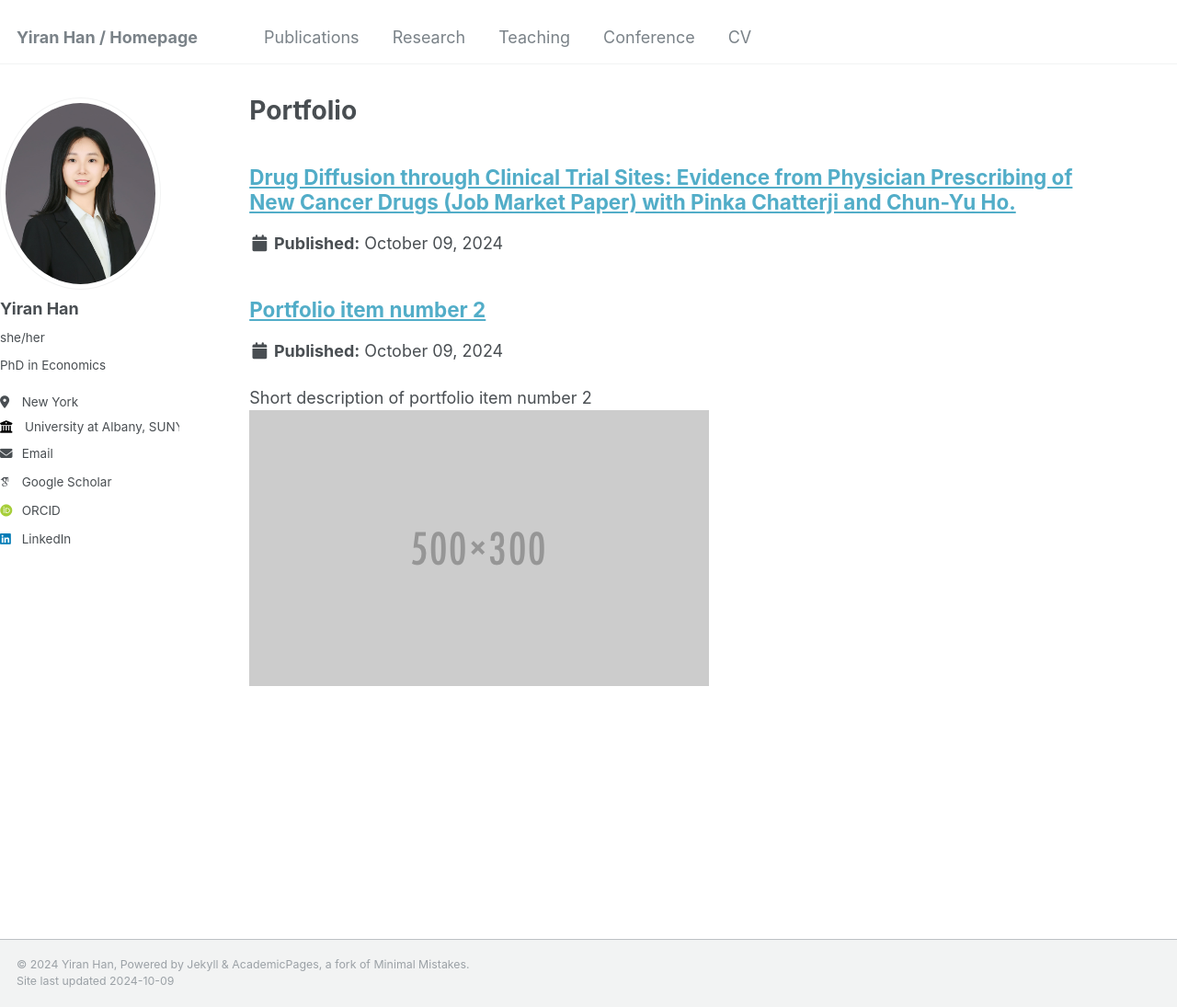
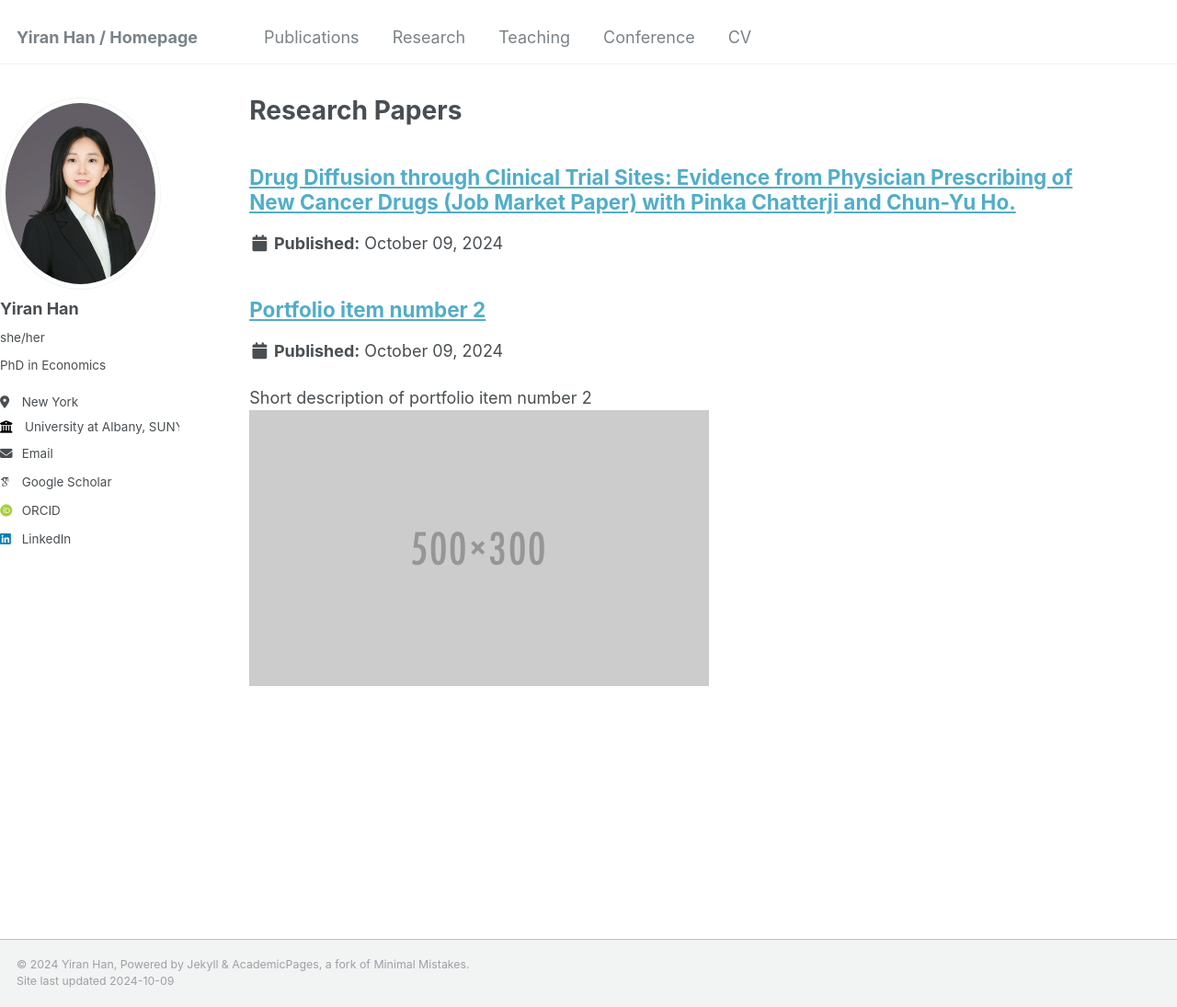
Before and after one commit to yiran-han/yiran-han.github.io, a Jekyll site: the page built from _pages/portfolio.html, in a window 1280 px wide and 1095 px high. Shown: the whole window at 92% size. Built offline with Jekyll 4.4.1, drawn with Linux system fonts in a browser that asks for light colours; some web fonts are replaced.

Commit message:
Update portfolio.html

```diff
--- a/_pages/portfolio.html
+++ b/_pages/portfolio.html
@@ -1,6 +1,6 @@
 ---
 layout: archive
-title: "Portfolio"
+title: "Research Papers"
 permalink: /portfolio/
 author_profile: true
 ---
```
